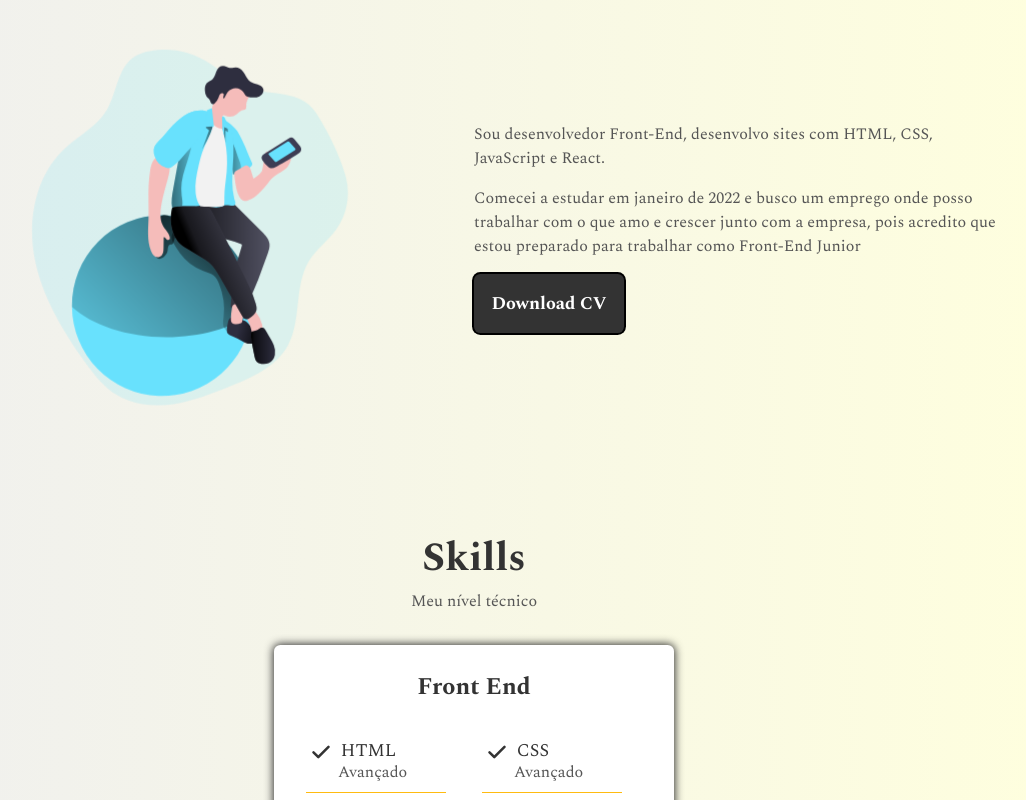
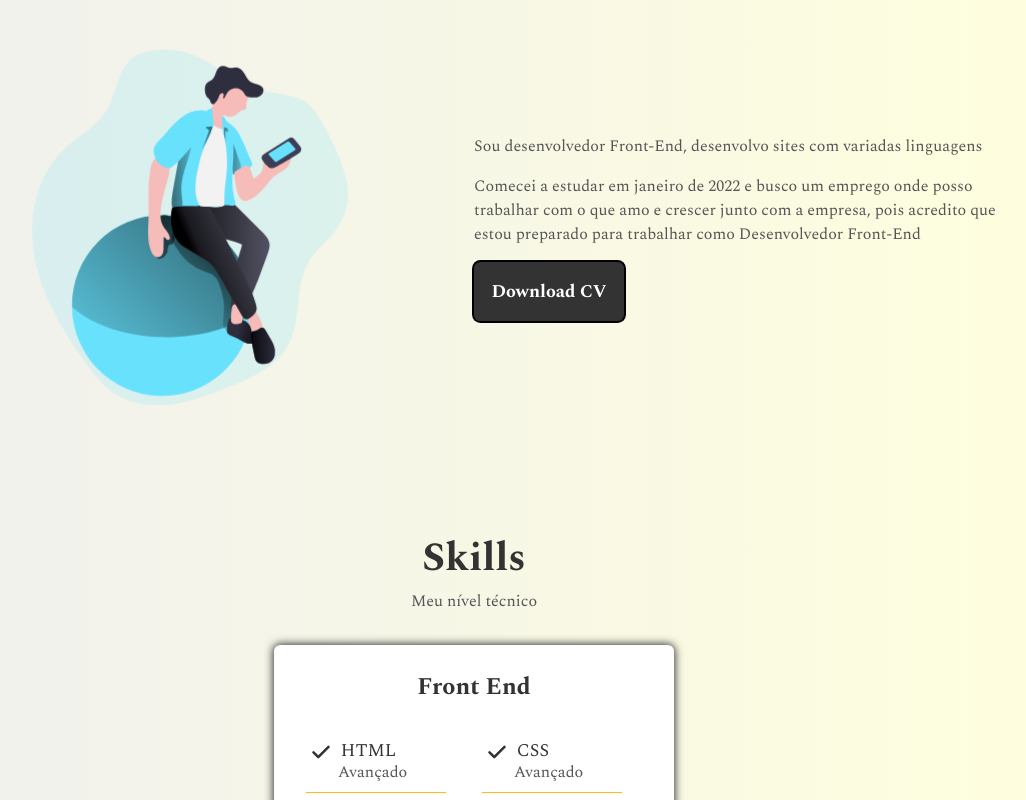
Before and after one commit to luizCosta-Serao/luizCosta-Serao.github.io, a React (Create React App) app: page / in a window 1280 px wide. Shown: the part 720-1520 px from the top of the page, without its empty margins (166-1192 px from the left). Built offline with nearby package versions, Linux system fonts and the light colour scheme.

Commit message:
Novo projeto Buscador de CEP

```diff
--- a/src/components/About/About.js
+++ b/src/components/About/About.js
@@ -11,8 +11,8 @@ const About = () => {
       <p>Minha introdução</p>
       <img className='animationImage' src={photoAbout} alt="Foto do Sobre"/>
       <div className={`${styles.content}`}>
-        <p>Sou desenvolvedor Front-End, desenvolvo sites com HTML, CSS, JavaScript e React.</p>
-        <p>Comecei a estudar em janeiro de 2022 e busco um emprego onde posso trabalhar com o que amo e crescer junto com a empresa, pois acredito que estou preparado para trabalhar como Front-End Junior</p>
+        <p>Sou desenvolvedor Front-End, desenvolvo sites com variadas linguagens</p>
+        <p>Comecei a estudar em janeiro de 2022 e busco um emprego onde posso trabalhar com o que amo e crescer junto com a empresa, pois acredito que estou preparado para trabalhar como Desenvolvedor Front-End</p>
         <a download="curriculo" href={curriculo}>
           <Button>Download CV</Button>
         </a>
--- a/src/components/Portfolio/Portfolio.js
+++ b/src/components/Portfolio/Portfolio.js
@@ -6,9 +6,15 @@ import desafioRouter from "../../imgs/Portfolio/portfolio_products.png"
 import wildBeast from "../../imgs/Portfolio/projeto-wildbeast.png"
 import sunnyside from "../../imgs/Portfolio/sunnyside.png"
 import formIncricao from "../../imgs/Portfolio/form-portfolio.png"
+import buscadorCep from "../../imgs/Portfolio/buscador-cep.png"
 
 const Portfolio = () => {
   const slides =  [
+    {
+      text:"Projeto utilizando API, ReactJS, HTML, CSS e JavaScript",
+      img:<img src={buscadorCep} alt="buscador de CEP"/>,
+      href:"https://luizcosta-serao.github.io/buscador-cep/"
+    },
     {
       text:"Projeto de Rede Social para cachorros realizado com API REST, ReactJS, HTML, CSS e JavaScript",
       img:<img src={dogs} alt="dogs"/>,
```
Also changed, not shown: src/imgs/Portfolio/buscador-cep.png (added).
